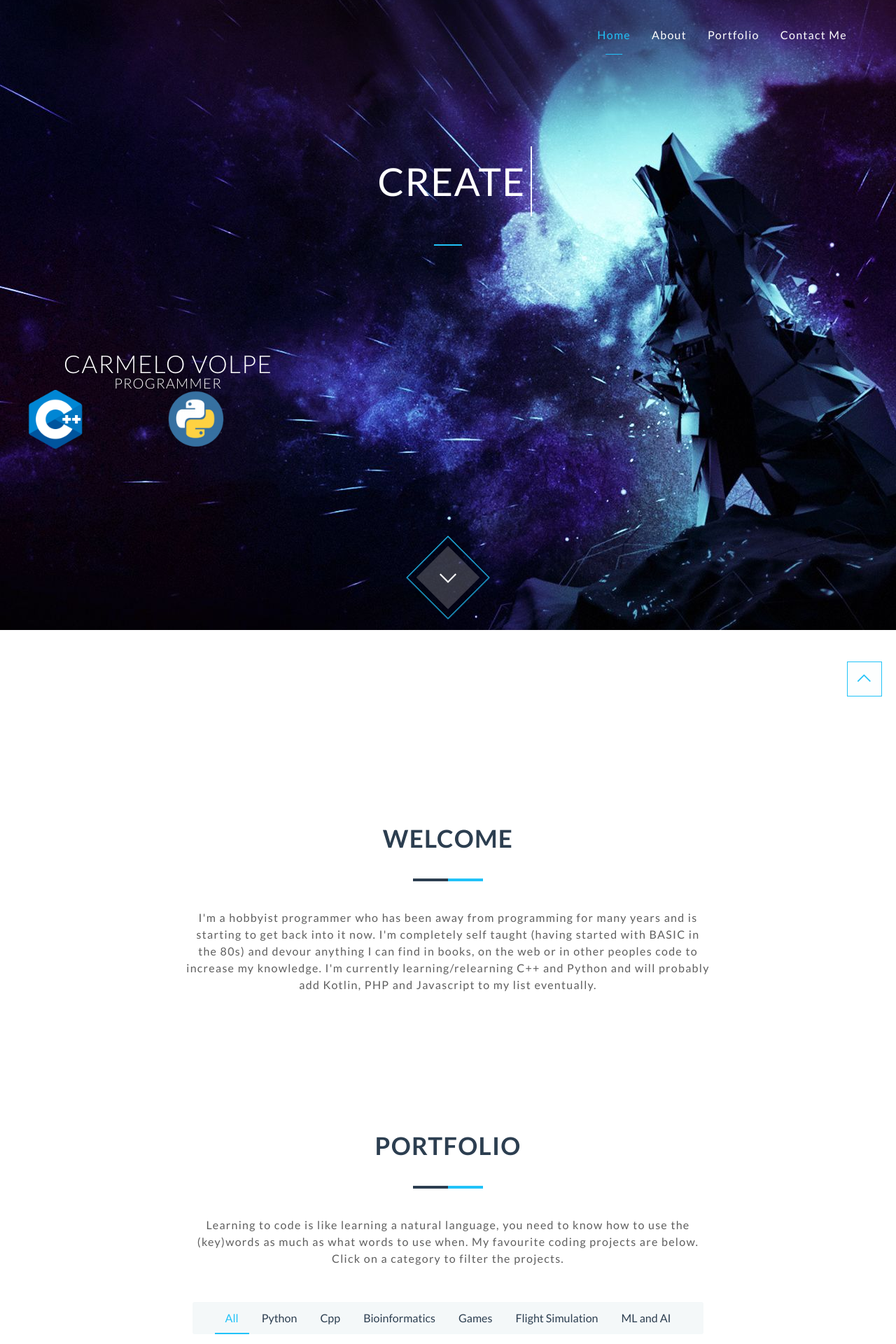
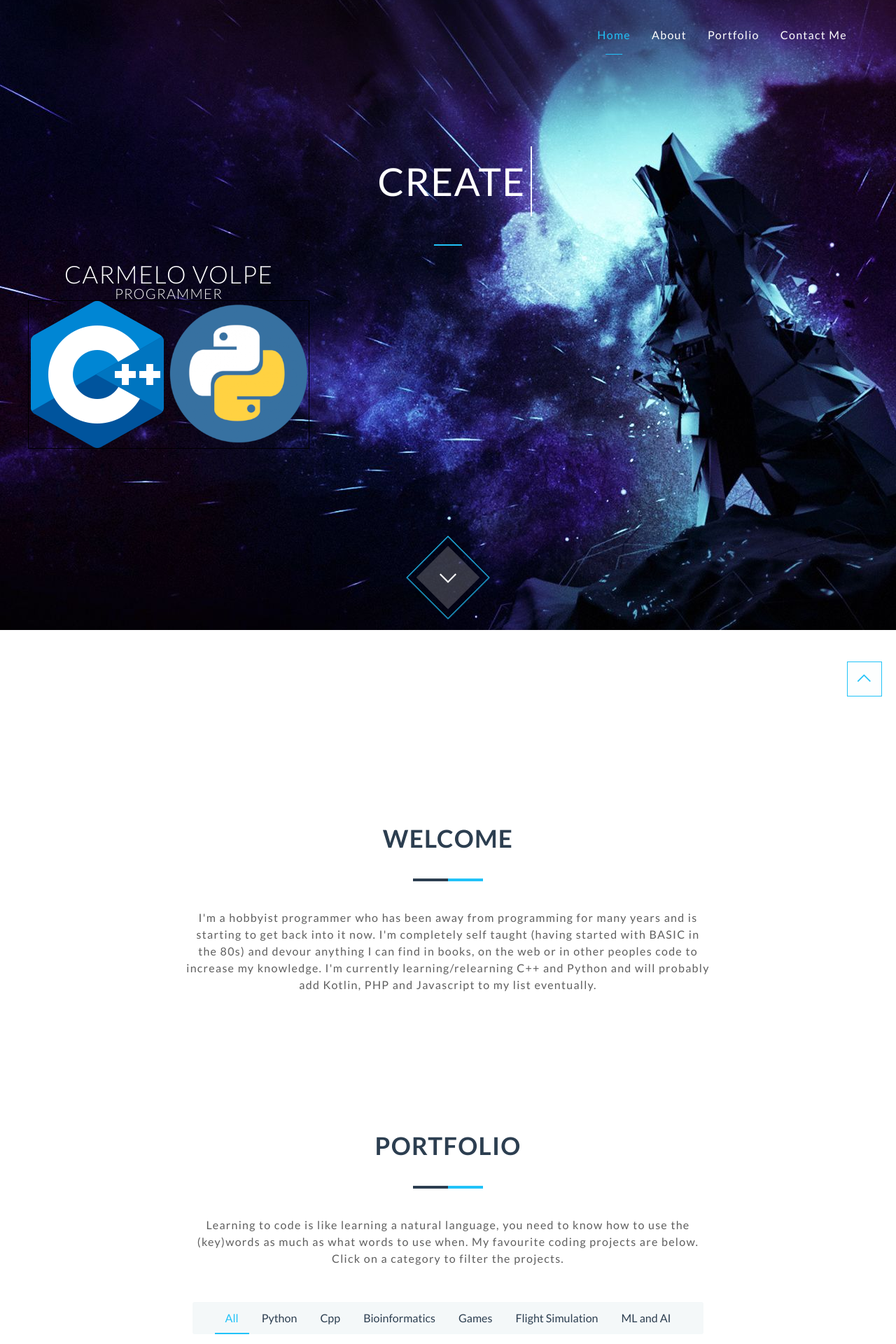
Before and after one commit to Gamernaut/gamernaut.github.io, a Jekyll site: the page built from index.html, in a window 1280 px wide. Shown: the top 1920 px of the page at 70% size. Built offline with Jekyll 4.4.1, drawn with Linux system fonts in a browser that asks for light colours; nearby versions of some CDN libraries.

Commit message:
Update header.html

```diff
--- a/_includes/header.html
+++ b/_includes/header.html
@@ -65,10 +65,10 @@
             <div style="position:absolute; bottom:0">
               <h2 class="thin">{{ site.header-title }}</h2>
               <h3 class="thin">{{ site.header-tagline }}</h3>
-                <table>
-                  <tr style="text-align:center">
-                    <td><img src="{{ site.baseurl }}/images/logos/cplusplus.png" width="40%"alt="Cplusplus.png logo"/></td>
-                    <td><img src="{{ site.baseurl }}/images/logos/python.png" width="40%" alt="Python.png logo"/></td>
+                <table style="border: 1px solid black">
+                  <tr style="width:50%">
+                    <td><img src="{{ site.baseurl }}/images/logos/cplusplus.png" alt="Cplusplus.png logo"/></td>
+                    <td><img src="{{ site.baseurl }}/images/logos/python.png" alt="Python.png logo"/></td>
                   </tr>
                 </table>
             </div>
```
